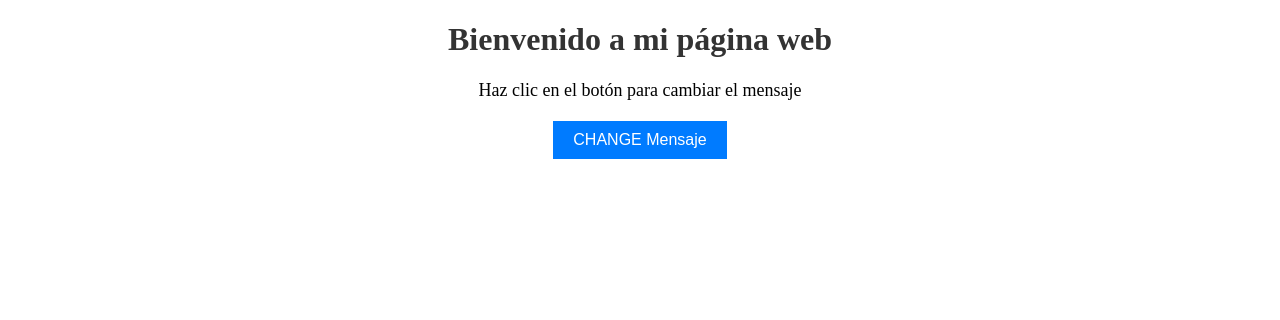
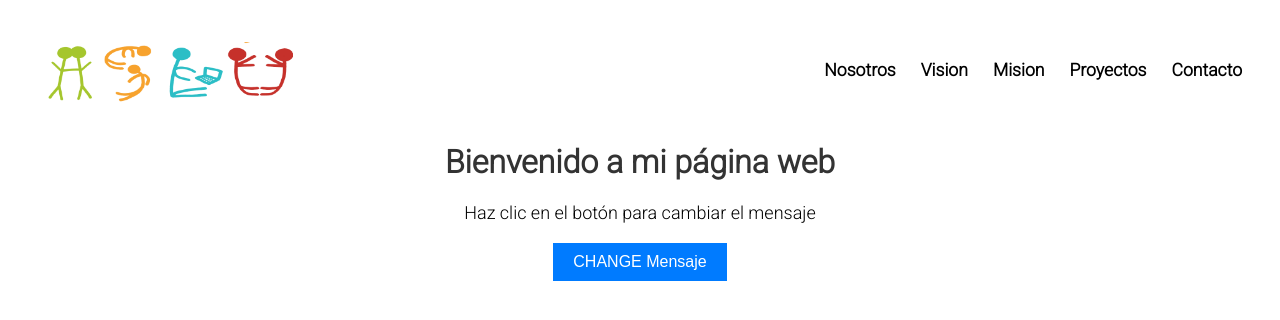
Before and after one commit to ASDU0/asdu-page, a website: page public/views/index.html in a window 1280 px wide. Drawn offline with Linux system fonts and the light colour scheme.

Commit message:
adding header

```diff
--- a/public/styles/style.css
+++ b/public/styles/style.css
@@ -1,5 +1,8 @@
+@import url('https://fonts.googleapis.com/css2?family=Roboto:wght@300&display=swap');
 body {
     text-align: center;
+    font-family: 'Roboto',
+        sans-serif;
 }
 
 h1 {
@@ -19,3 +22,52 @@ button {
     border: none;
     cursor: pointer;
 }
+
+
+/* HEADER */
+.container_header{
+    width: 100%;
+    min-height: 10vh;
+    display: flex;
+    align-items: center;
+    justify-content: space-between;
+    padding-top: 10px;
+    padding-top: 10px;
+}
+.container_header_img{
+    margin-top: 12px;
+    padding: 12px 16px;
+    max-width: 250px;
+    padding-left: 35px;
+}
+.container_header_items{
+    display: flex;
+    gap: 25px;
+    padding: 9px 12px;
+    padding-right: 30px;
+    font-weight: bolder;
+
+}
+.container_header_items_item{
+    list-style: none;
+    cursor: pointer;
+    font-size: 1.1em;
+    &:hover{
+        opacity: 0.7;
+    }
+}
+
+@media (max-width: 767px) {
+    .container_header_img{
+        display: none;
+    }
+    .container_header_items{
+        gap: 12px;
+        padding: 9px 12px;
+        justify-content: center;
+        align-items: center;
+        width: 100%;
+        font-size: 0.9em;
+
+    }
+}
--- a/public/views/index.html
+++ b/public/views/index.html
@@ -6,6 +6,20 @@
     <link rel="stylesheet" type="text/css" href="/styles/style.css">
 </head>
 <body>
+    <header class="container_header">
+        <img
+            src="../img/asdu_logo.png"
+            alt="logo asdu"
+            class="container_header_img"
+        >
+        <ul  class="container_header_items">
+            <li class="container_header_items_item">Nosotros</li>
+            <li class="container_header_items_item">Vision</li>
+            <li class="container_header_items_item">Mision</li>
+            <li class="container_header_items_item">Proyectos</li>
+            <li class="container_header_items_item">Contacto</li>
+        </ul>
+    </header>
     <h1>Bienvenido a mi página web</h1>
     <p id="message">Haz clic en el botón para cambiar el mensaje</p>
     <button id="changeButton">CHANGE Mensaje</button>
```
Also changed, not shown: public/img/asdu_logo.png (added).
